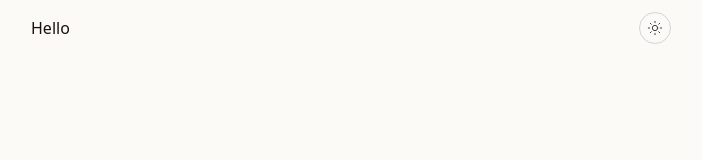
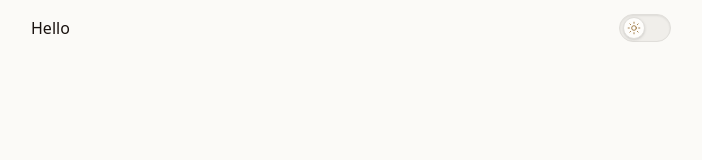
Before and after one commit to krishnasahu22032003/portfolio, a Next.js app: page / in a window 1280 px wide. Shown: the top 160 px of the page, without its empty margins (289-991 px from the left). Built offline with nearby package versions, Linux system fonts and the light colour scheme.

Commit message:
theme toggle update

```diff
--- a/components/ui/theme-toggle.tsx
+++ b/components/ui/theme-toggle.tsx
@@ -11,7 +11,7 @@ export function ThemeToggle() {
   React.useEffect(() => setMounted(true), []);
 
   if (!mounted) {
-    return <div className="h-8 w-8" aria-hidden="true" />;
+    return <div className="h-7 w-[3.25rem] rounded-full" aria-hidden="true" />;
   }
 
   const isDark = resolvedTheme === "dark";
@@ -24,38 +24,58 @@ export function ThemeToggle() {
       aria-label={isDark ? "Switch to light theme" : "Switch to dark theme"}
       onClick={() => setTheme(isDark ? "light" : "dark")}
       className="
-        group relative inline-flex h-8 w-8 cursor-pointer items-center justify-center
-        rounded-full border border-neutral-300 bg-transparent
-        text-neutral-700
-        transition-all duration-700 ease-[cubic-bezier(0.16,1,0.3,1)]
-        hover:scale-110 hover:border-neutral-900 hover:text-neutral-900
-        active:scale-95 active:duration-300
-        focus-visible:outline-none focus-visible:ring-1
-        focus-visible:ring-neutral-400 focus-visible:ring-offset-2
-        focus-visible:ring-offset-white
-        dark:border-neutral-700 dark:text-neutral-300
-        dark:hover:border-neutral-50 dark:hover:text-neutral-50
-        dark:focus-visible:ring-neutral-600 dark:focus-visible:ring-offset-neutral-950
+        group relative inline-flex h-7 w-[3.25rem] shrink-0 cursor-pointer items-center
+        rounded-full border border-border bg-secondary
+        skill-inner-shadow
+        transition-colors duration-500 ease-[cubic-bezier(0.16,1,0.3,1)]
+        hover:border-accent/40
+        focus-visible:outline-none focus-visible:ring-2 focus-visible:ring-ring
+        focus-visible:ring-offset-2 focus-visible:ring-offset-background
+        active:duration-200
       "
+    >
+      <span
+        className="
+          pointer-events-none absolute inset-0 rounded-full opacity-0
+          transition-opacity duration-500 ease-out
+          group-hover:opacity-100
+        "
+        style={{
+          background:
+            "radial-gradient(circle at 50% 50%, var(--accent) 0%, transparent 70%)",
+          opacity: isDark ? undefined : undefined,
+        }}
+      />
+
+      <span
+        className={`
+          relative flex h-5.5 w-5.5 items-center justify-center rounded-full
+          border border-border bg-card
+          shadow-sm
+          transition-all duration-500 ease-[cubic-bezier(0.16,1,0.3,1)]
+          group-active:scale-90
+          ${isDark ? "translate-x-[calc(3.25rem-1.625rem-4px)]" : "translate-x-[3px]"}
+        `}
       >
         <Sun
           strokeWidth={1.5}
           className={`
-          absolute h-[16px] w-[16px]
-          transition-all duration-700 ease-[cubic-bezier(0.16,1,0.3,1)]
+            absolute h-3.5 w-3.5 text-accent
+            transition-all duration-500 ease-[cubic-bezier(0.16,1,0.3,1)]
             motion-reduce:transition-none
-          ${isDark ? "-rotate-180 scale-0 opacity-0" : "rotate-0 scale-100 opacity-100"}
+            ${isDark ? "-rotate-90 scale-0 opacity-0" : "rotate-0 scale-100 opacity-100"}
           `}
         />
         <Moon
           strokeWidth={1.5}
           className={`
-          absolute h-[16px] w-[16px]
-          transition-all duration-700 ease-[cubic-bezier(0.16,1,0.3,1)]
+            absolute h-3.5 w-3.5 text-accent
+            transition-all duration-500 ease-[cubic-bezier(0.16,1,0.3,1)]
             motion-reduce:transition-none
-          ${isDark ? "rotate-0 scale-100 opacity-100" : "rotate-180 scale-0 opacity-0"}
+            ${isDark ? "rotate-0 scale-100 opacity-100" : "rotate-90 scale-0 opacity-0"}
           `}
         />
+      </span>
     </button>
   );
 }
```
Lines whose indentation alone changed are shown as unchanged.
